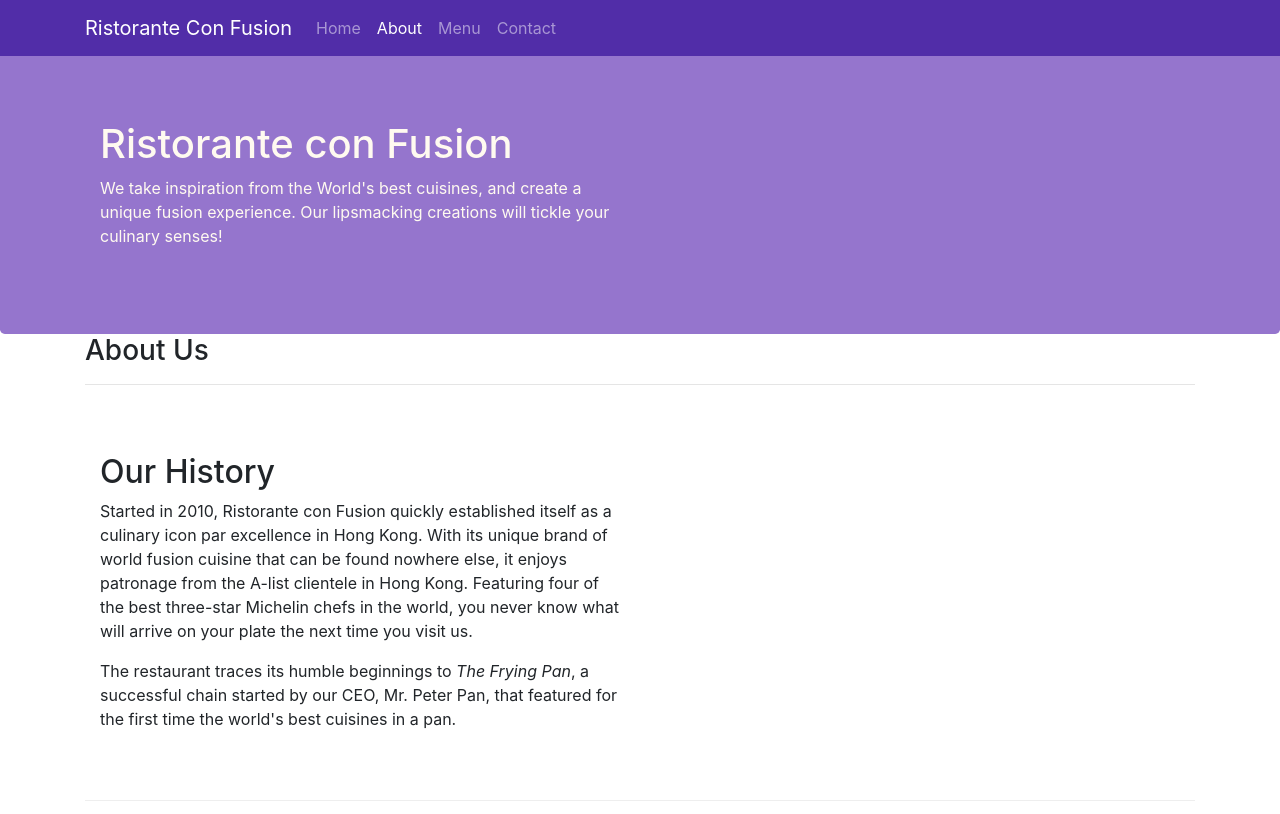
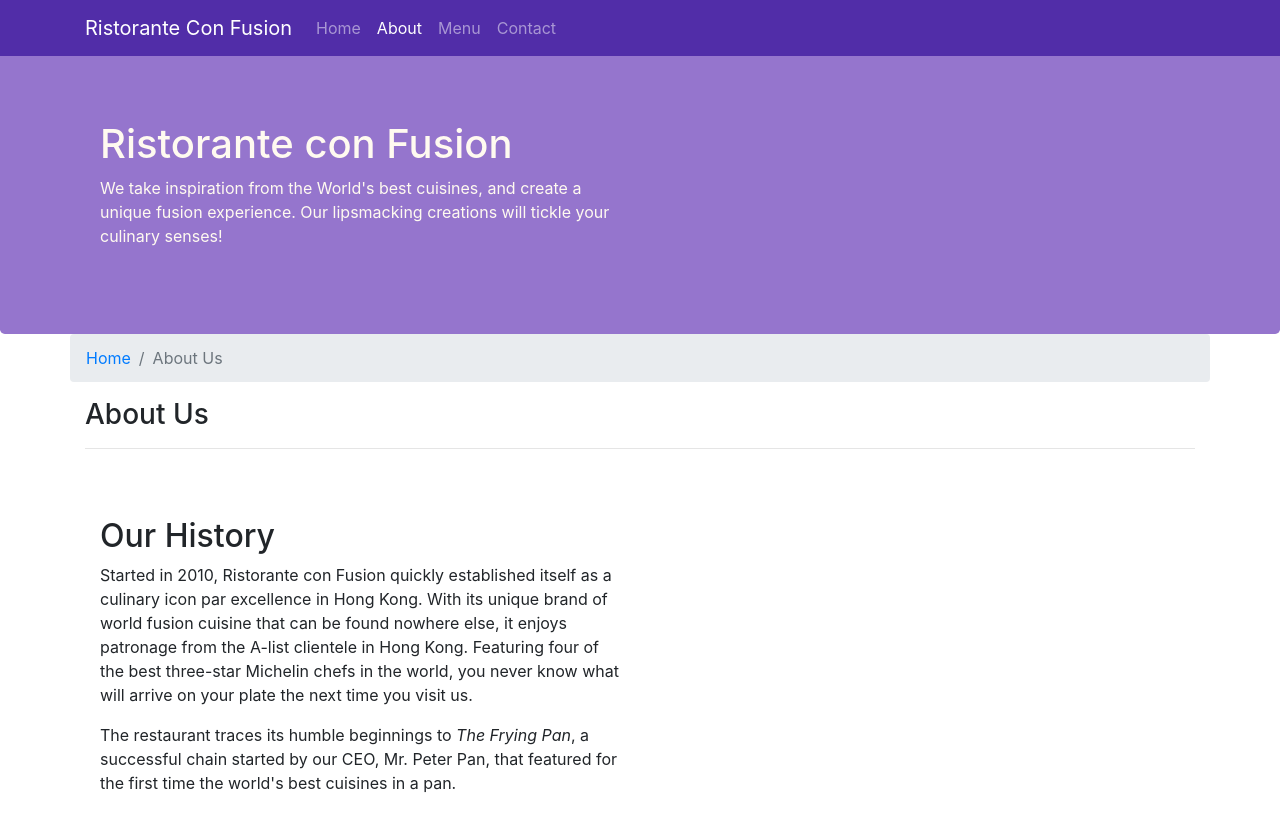
Before and after one commit to starmaerker/Coursera-Intro-Bootstrap, a website: page aboutus.html in a window 1280 px wide. Shown: the top 814 px of the page. Drawn offline with nearby package versions, Linux system fonts and the light colour scheme.

Commit message:
added breadcrumbs

```diff
--- a/aboutus.html
+++ b/aboutus.html
@@ -48,8 +48,12 @@
     </header>
 
     <div class="container">
-        <div>
-            <div>
+        <div class="row">
+            <ol class="col-12 breadcrumb">
+                <li class="breadcrumb-item"><a href="./index.html">Home</a></li>
+                <li class="breadcrumb-item active">About Us</li>
+            </ol>
+            <div class="col-12">
                 <h3>About Us</h3>
                 <hr>
             </div>
```
